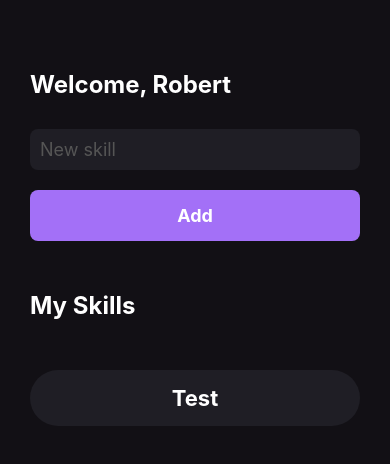
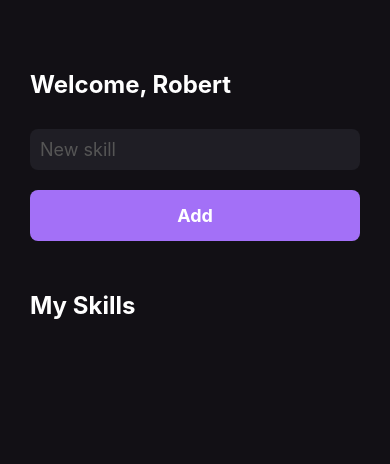
Before and after one commit to Rob30Garcia/myskills, a React Native app: screen / in a window 390 px wide. Shown: the top 464 px of the page. Built offline with nearby package versions, Linux system fonts and the light colour scheme.

Commit message:
feat: Add list with useState

```diff
--- a/src/Home/index.js
+++ b/src/Home/index.js
@@ -1,4 +1,4 @@
-import React from 'react';
+import React, { useState } from 'react';
 
 import {
   View,
@@ -9,7 +9,12 @@ import {
 } from 'react-native';
 
 export function Home() {
+  const [newSkill, setNewSkill] = useState('');
+  const [mySkills, setMySkills] = useState([]);
 
+  function handleAddNewSkill() {
+    setMySkills(old => [...old, newSkill]);
+  }
 
   return (
     <>
@@ -20,22 +25,28 @@ export function Home() {
           style={styles.input}
           placeholder="New skill"
           placeholderTextColor='#555'
+          onChangeText={setNewSkill}
         />
 
         <TouchableOpacity
           style={styles.button}
           activeOpacity={0.7}
+          onPress={handleAddNewSkill}
         >
           <Text style={styles.buttonText}>Add</Text>
         </TouchableOpacity>
 
         <Text style={[styles.title, { marginVertical: 50}]}>My Skills</Text>
 
-        <TouchableOpacity style={styles.buttonSkill}>
-          <Text style={styles.textSkill}>
-            Test
-          </Text>
-        </TouchableOpacity>
+        {
+          mySkills.map((mySkill) => (
+            <TouchableOpacity key={mySkill} style={styles.buttonSkill}>
+              <Text style={styles.textSkill}>
+                {mySkill}
+              </Text>
+            </TouchableOpacity>
+          ))
+        }
       </View>
     </>
   );
```
